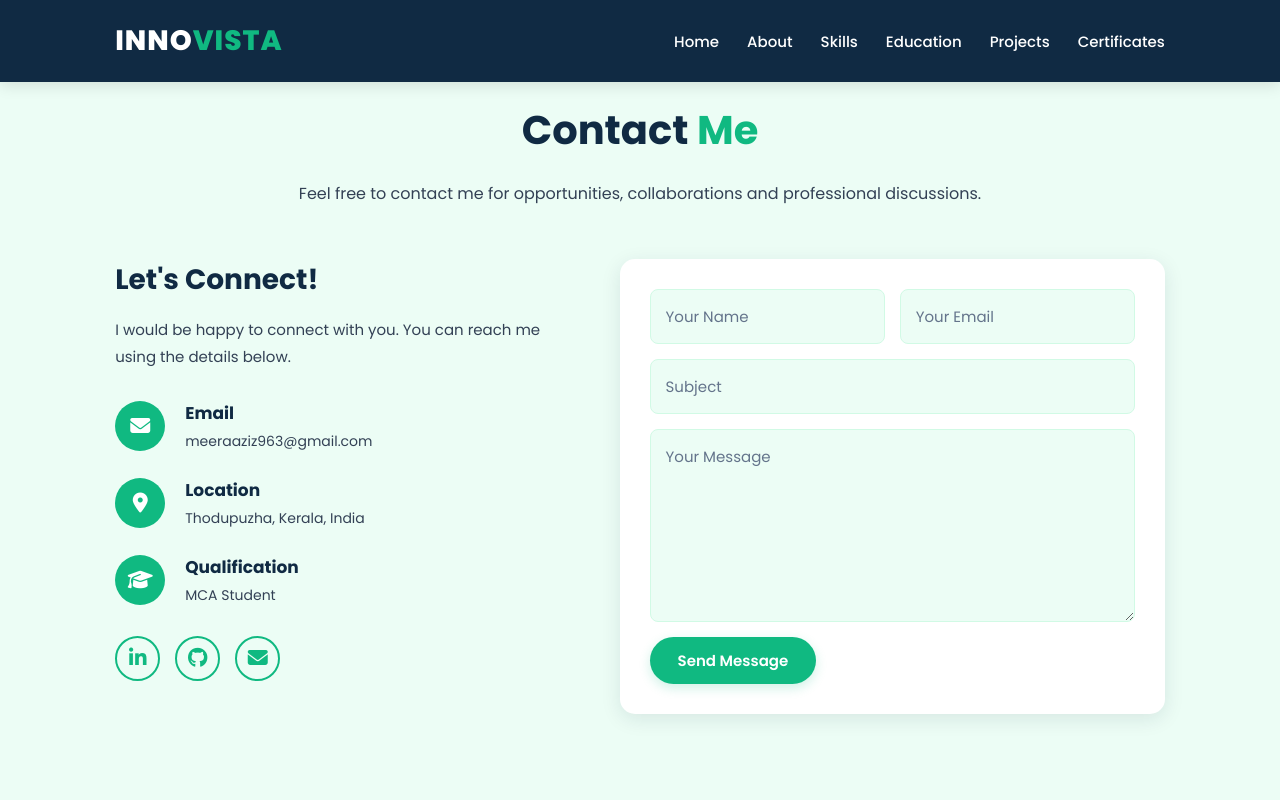
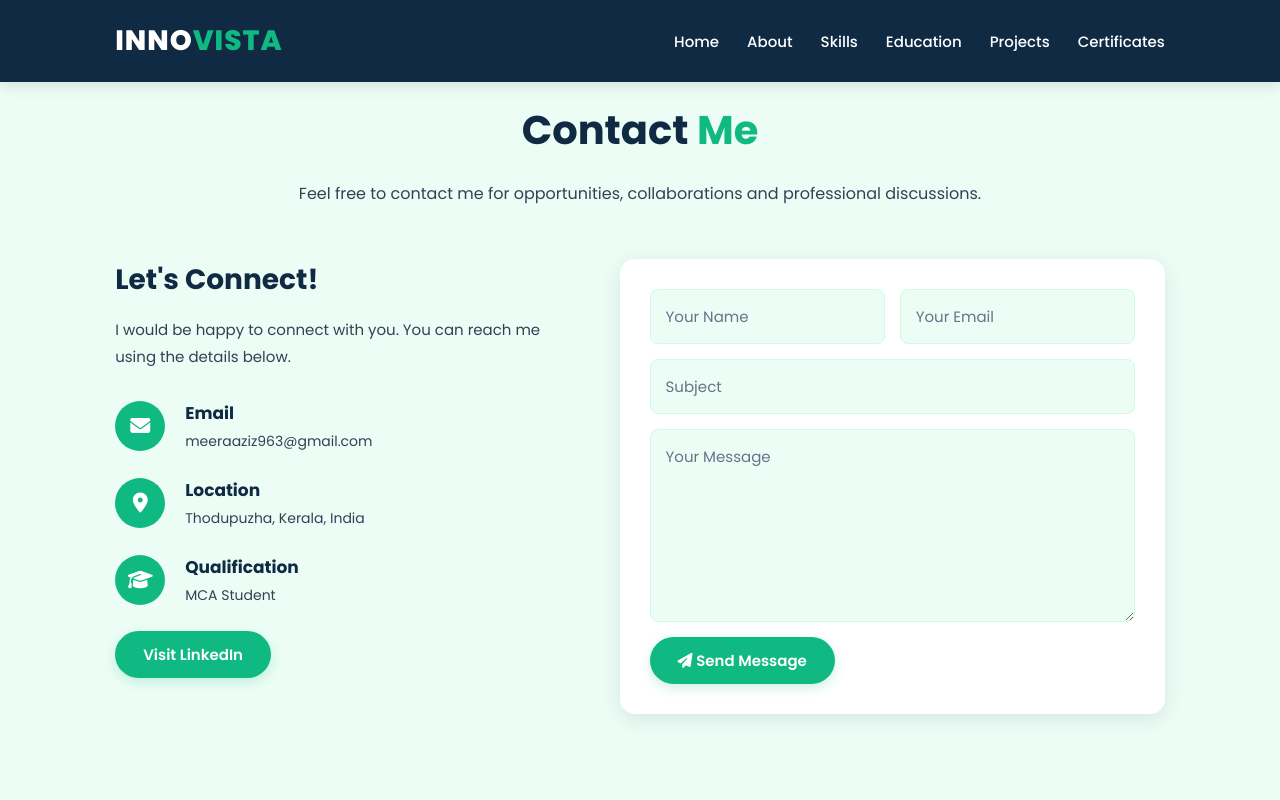
Before and after one commit to meeraaziz963-crypto/Portfolio, a plain HTML site: page contact.html in a window 1280 px wide. Shown: the top 800 px of the page. Drawn offline with Linux system fonts and the light colour scheme.

Commit message:
Initial commit - INNOVISTA

```diff
--- a/contact.html
+++ b/contact.html
@@ -108,23 +108,13 @@
 
                 </div>
 
+                <a href="https://www.linkedin.com/in/meera-aziz-12ba66285"
+   target="_blank"
+   rel="noopener noreferrer"
+   class="btn linkedin-btn">
+    Visit LinkedIn
+</a>
 
-                <div class="contact-social">
-
-                    <a href="#" aria-label="LinkedIn">
-                        <i class="fab fa-linkedin-in"></i>
-                    </a>
-
-                    <a href="#" aria-label="GitHub">
-                        <i class="fab fa-github"></i>
-                    </a>
-
-                    <a href="mailto:meeraaziz963@gmail.com"
-                        aria-label="Email">
-                        <i class="fas fa-envelope"></i>
-                    </a>
-
-                </div>
 
             </div>
 
@@ -159,9 +149,15 @@
                         placeholder="Your Message"
                         required></textarea>
 
-                    <button type="submit" class="btn">
-                        Send Message
-                    </button>
+
+<div class="contact-actions">
+
+    <button type="submit" class="btn">
+        <i class="fas fa-paper-plane"></i>
+        Send Message
+    </button>
+
+</div>
 
                 </form>
 
```
Also changed, not shown: certificates.html (+4 -4 lines), home.html (+0 -16 lines), projects.html (+8 -8 lines).
